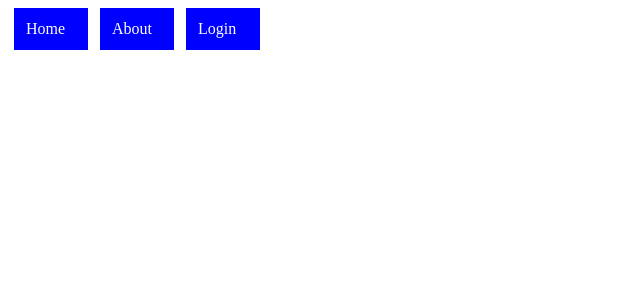
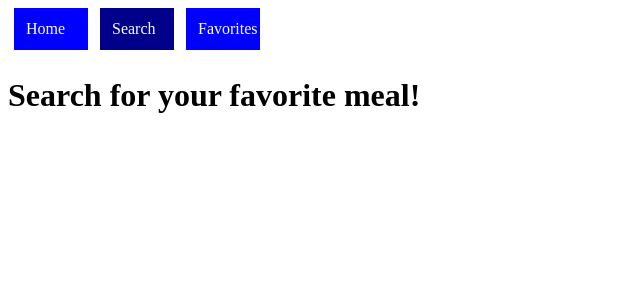
Before and after one commit to wgotterer/my-react-project, a React (Create React App) app: page /search in a window 1280 px wide. Shown: the top 300 px of the page, without its empty margins (0-640 px from the left). Built offline with nearby package versions, Linux system fonts and the light colour scheme; no server answers.

Commit message:
home page

```diff
--- a/package.json
+++ b/package.json
@@ -8,6 +8,7 @@
     "@testing-library/user-event": "^12.8.3",
     "react": "^17.0.2",
     "react-dom": "^17.0.2",
+    "react-player": "^2.9.0",
     "react-router-dom": "^5.3.0",
     "react-scripts": "4.0.3",
     "web-vitals": "^1.1.2"
--- a/src/components/About.js
+++ /dev/null
@@ -1,8 +0,0 @@
-// src/components/About.js
-import React from "react";
-
-function About() {
-  return <h1>This is my about component!</h1>;
-}
-
-export default About;
--- a/src/components/App.js
+++ b/src/components/App.js
@@ -1,25 +1,35 @@
 
 
-import React from "react";
+import React, {useEffect, useState} from "react";
 import { Route, Switch } from "react-router-dom";
 import Home from "./Home";
-import About from "./About";
-import Login from "./Login";
+import Search from "./Search";
+import Favorites from "./Favorites";
 import NavBar from "./NavBar";
 
 function App() {
+  const [randomRecipe, setRandomRecipe] = useState(false)
+
+  useEffect(() => {
+    fetch("https://www.themealdb.com/api/json/v1/1/random.php")
+    .then((resp)=>resp.json())
+    .then((recipe)=> setRandomRecipe(recipe))
+  }, [])
+
+
+
   return (
     <div>
       <NavBar />
       <Switch>
-        <Route exact path="/about">
-          <About />
+        <Route exact path="/search">
+          <Search />
         </Route>
-        <Route exact path="/login">
-          <Login />
+        <Route exact path="/favorites">
+          <Favorites />
         </Route>
         <Route exact path="/">
-          <Home />
+          <Home randomRecipe={randomRecipe}/>
         </Route>
       </Switch>
     </div>
--- /dev/null
+++ b/src/components/Favorites.js
@@ -0,0 +1,23 @@
+import React from "react";
+
+function Favorites() {
+  return (
+    <div>
+      <h1> Favorites List </h1>
+    </div>
+    // <div>
+    //   <h1>Login</h1>
+    //   <form>
+    //     <div>
+    //       <input type="text" name="username" placeholder="Username" />
+    //     </div>
+    //     <div>
+    //       <input type="password" name="password" placeholder="Password" />
+    //     </div>
+    //     <input type="submit" value="Submit" />
+    //   </form>
+    // </div>
+  );
+}
+
+export default Favorites;
--- a/src/components/Home.js
+++ b/src/components/Home.js
@@ -1,8 +1,40 @@
 // src/components/Home.js
-import React from "react";
+import React, {useState} from "react";
+import ReactPlayer from "react-player"
 
-function Home() {
-  return <h1>Home!</h1>;
+function Home({randomRecipe}) {
+
+  const [showVideo, setShowVideo] = useState(false)
+
+   const trial = randomRecipe ? randomRecipe["meals"][0] : null
+  console.log(trial)
+
+  function handleVideoClick(){
+    setShowVideo(!showVideo)
+    console.log("click")
+  }
+  if (trial){
+    return(
+      <>
+      <h1>SPICE IT UP!</h1>
+      <h2>Helping You Put The Spice Into Your Meal Planning!</h2>
+      <h2>{trial.strMeal}</h2>
+      {showVideo ? <ReactPlayer  url={trial.strYoutube}/> : <img onClick={handleVideoClick} height="300" width="300" src={trial.strMealThumb}/>  }
+      <h3>Like what you see? Click the picture for a recipe video.</h3>
+
+      </>
+    )
+  }else {
+    return <h3>Loading...</h3>
+  }
+  // return (
+  //   <>
+  // <h1>SPICE IT UP HOMEPAGE!</h1>
+  // {trial ? <img onClick={handleVideoClick} height="300" width="300" src={trial.strMealThumb}/> : null}
+  // {trial ? <h2>{trial.strMeal}</h2> : null}
+  //  </>
+  // )
+
 }
 
 export default Home;
--- a/src/components/Login.js
+++ /dev/null
@@ -1,20 +0,0 @@
-import React from "react";
-
-function Login() {
-  return (
-    <div>
-      <h1>Login</h1>
-      <form>
-        <div>
-          <input type="text" name="username" placeholder="Username" />
-        </div>
-        <div>
-          <input type="password" name="password" placeholder="Password" />
-        </div>
-        <input type="submit" value="Submit" />
-      </form>
-    </div>
-  );
-}
-
-export default Login;
--- a/src/components/NavBar.js
+++ b/src/components/NavBar.js
@@ -25,24 +25,24 @@ function NavBar() {
         Home
       </NavLink>
       <NavLink
-        to="/about"
+        to="/search"
         exact
         style={linkStyles}
         activeStyle={{
           background: "darkblue",
         }}
       >
-        About
+        Search
       </NavLink>
       <NavLink
-        to="/login"
+        to="/favorites"
         exact
         style={linkStyles}
         activeStyle={{
           background: "darkblue",
         }}
       >
-        Login
+        Favorites
       </NavLink>
     </div>
   );
--- /dev/null
+++ b/src/components/Search.js
@@ -0,0 +1,8 @@
+// src/components/About.js
+import React from "react";
+
+function Search() {
+  return <h1>Search for your favorite meal!</h1>;
+}
+
+export default Search;
```
Also changed, not shown: src/components/FavoriteCards.js (added, +7 -0 lines), 1 other file (tests, documents, lock files or other folders).
